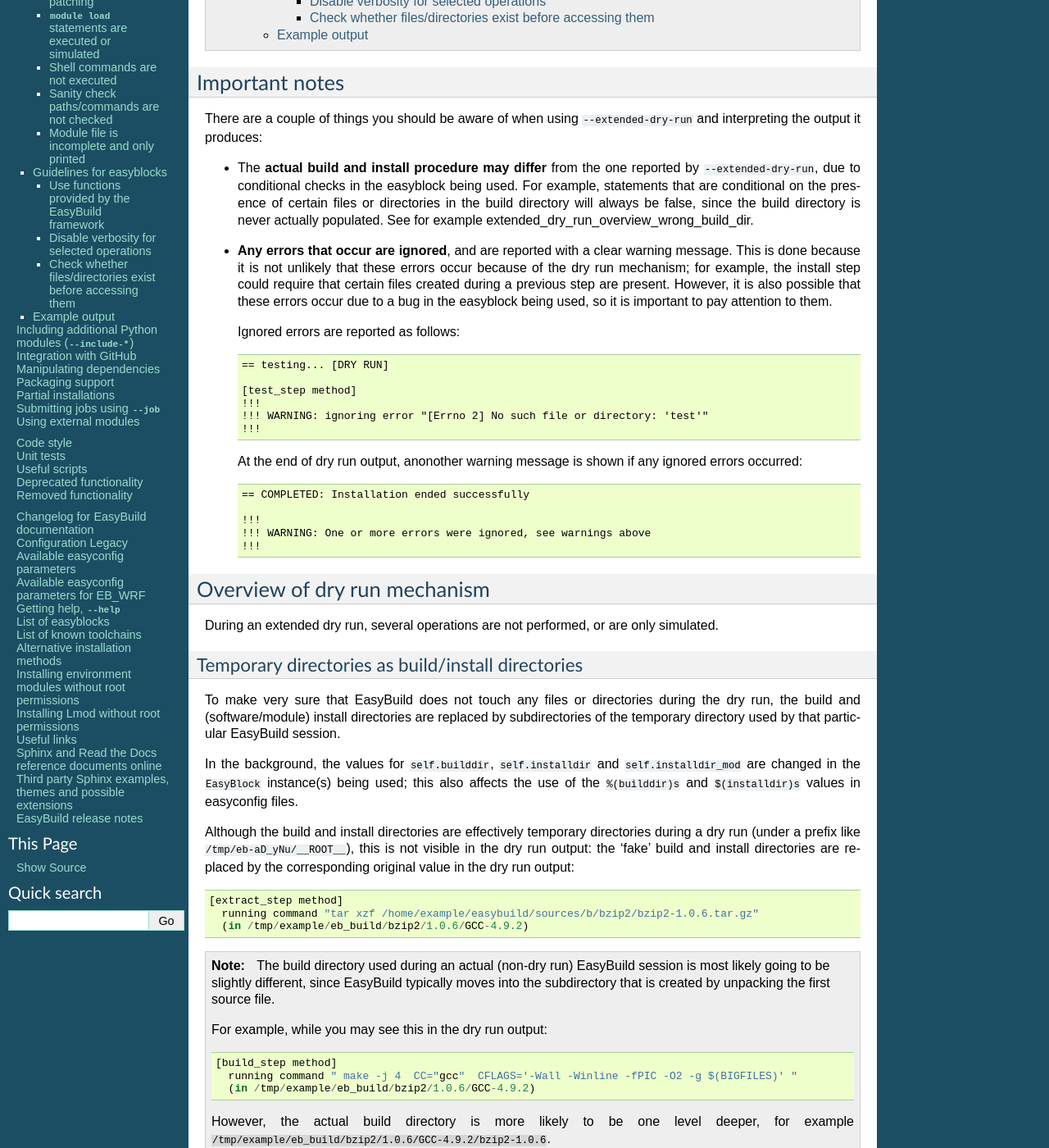
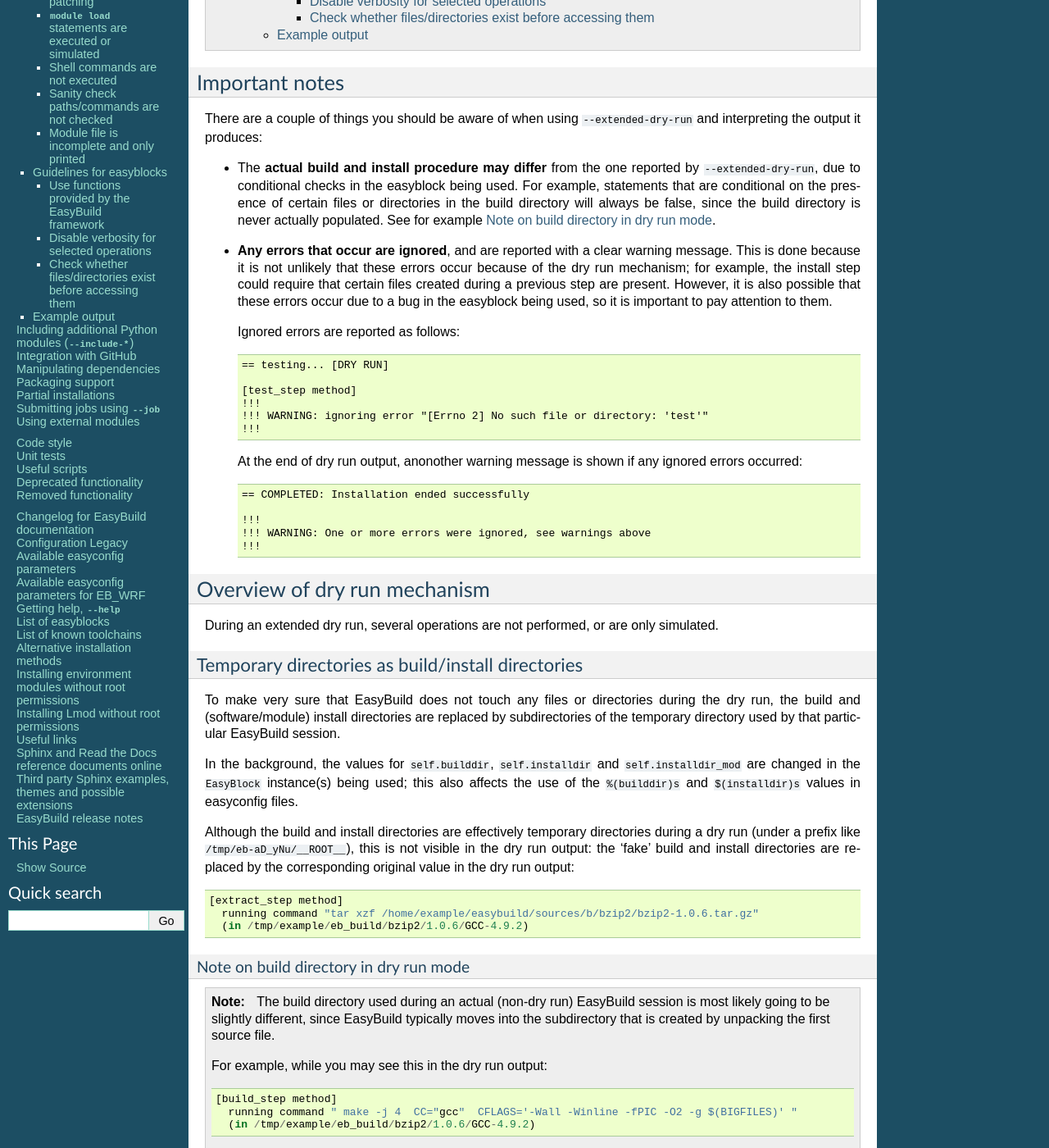
Before and after one commit to easybuilders/easybuild, a Sphinx documentation site: the page built from docs/Extended_dry_run.rst, in a window 1280 px wide and 1400 px high, scrolled down 606 px. Shown: the whole window at 82% size. Built offline with Sphinx 7.4.7, drawn with Linux system fonts in a browser that asks for light colours.

Commit message:
additional subsection

```diff
--- a/docs/Extended_dry_run.rst
+++ b/docs/Extended_dry_run.rst
@@ -79,6 +79,9 @@ replaced by the corresponding original value in the dry run output::
       (in /tmp/example/eb_build/bzip2/1.0.6/GCC-4.9.2)
 
 .. _extended_dry_run_overview_wrong_build_dir:
+
+Note on build directory in dry run mode
+#######################################
 
 .. note:: The build directory used during an actual (non-dry run) EasyBuild session is most likely going to be slightly
           different, since EasyBuild typically moves into the subdirectory that is created by unpacking the first
```
